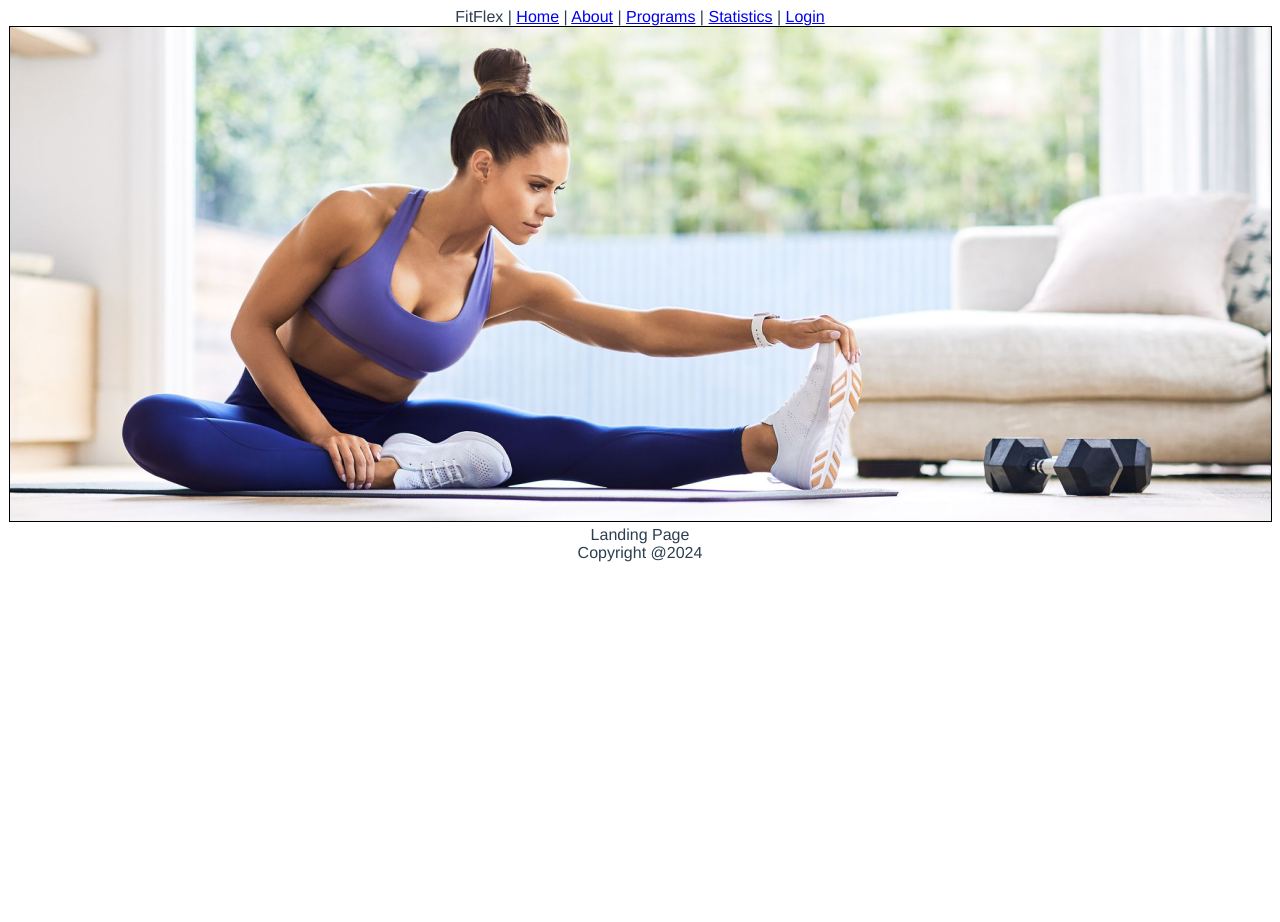
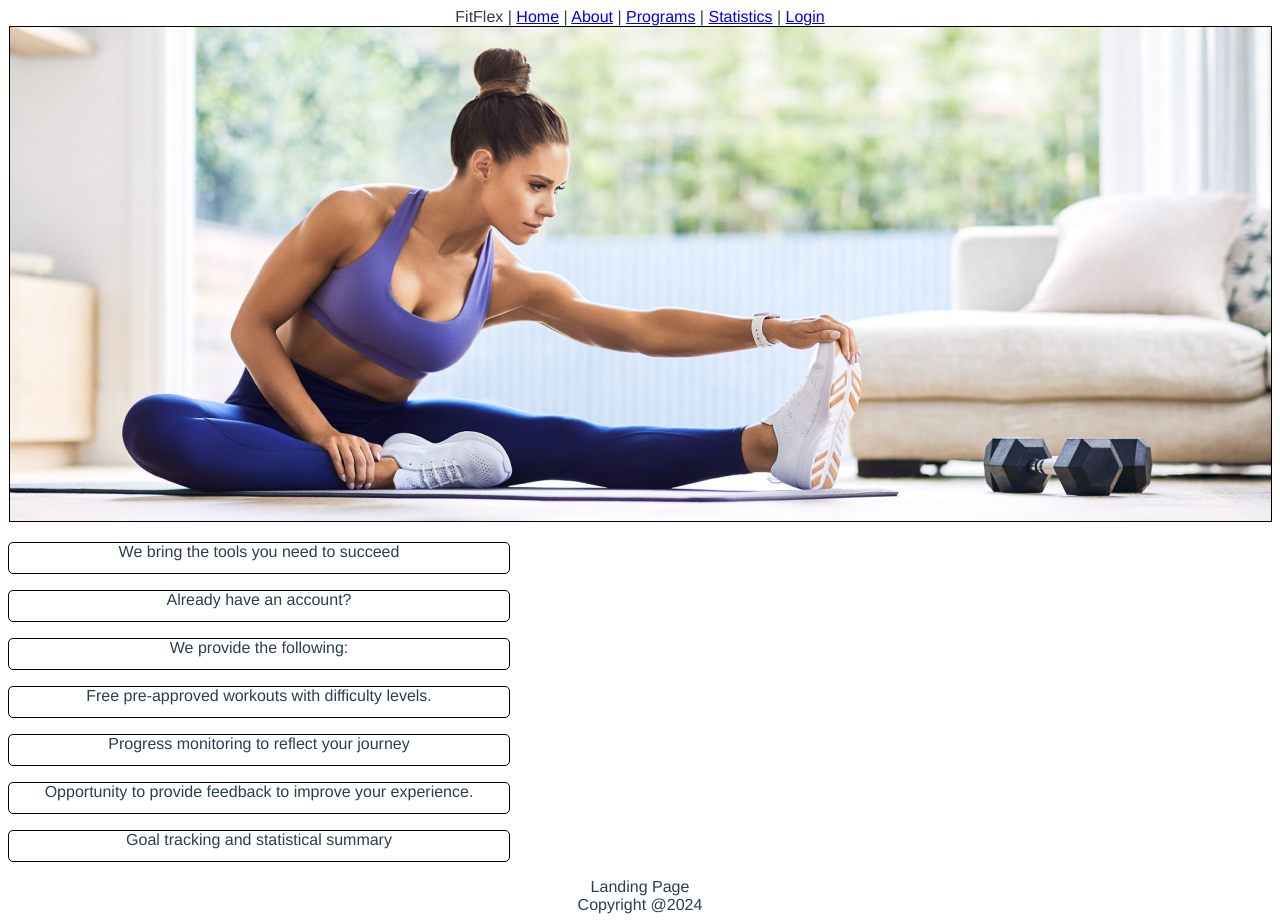
Before and after one commit to 3choz/Fitflex-Frontend, a Vue app in the folder fitflex-frontend/: page / in a window 1280 px wide. Before the commit the page ends 800 px from the top, so only its background shows below. Built offline with nearby package versions, Linux system fonts and the light colour scheme.

Commit message:
Working on Landing page

```diff
--- a/fitflex-frontend/src/views/LandingPage.vue
+++ b/fitflex-frontend/src/views/LandingPage.vue
@@ -1,7 +1,25 @@
 <template>
+
   <div class="home">
     <div>
       <img alt="Woman Stretching" src="../assets/girl-stretching.png">
+      <p>We bring the tools you need to succeed</p>
+      <!-- Add a 'Join Us Button' button  -->
+
+      <p>Already have an account?</p>
+      <!-- Add 'Login' Button -->
+
+      <p>We provide the following:</p>
+
+      <p>Free pre-approved workouts with difficulty levels. </p>
+      <!-- Add workout icon -->
+      <!-- Add checkmark icon -->
+      <p>Progress monitoring to reflect your journey</p>
+      <p>Opportunity to provide feedback to improve your experience.</p>
+      <!-- Add message icon -->
+      <!-- Add King Icon -->
+      <p> Goal tracking and statistical summary</p>
+
     </div>
 
     Landing Page
@@ -22,3 +40,13 @@ export default {
   }
 }
 </script>
+
+<style>
+  p{
+    /* color: red; */
+    border: 1px solid black;
+    border-radius: 5px;
+    width: 500px;
+    height: 30px;
+  }
+</style>
```
